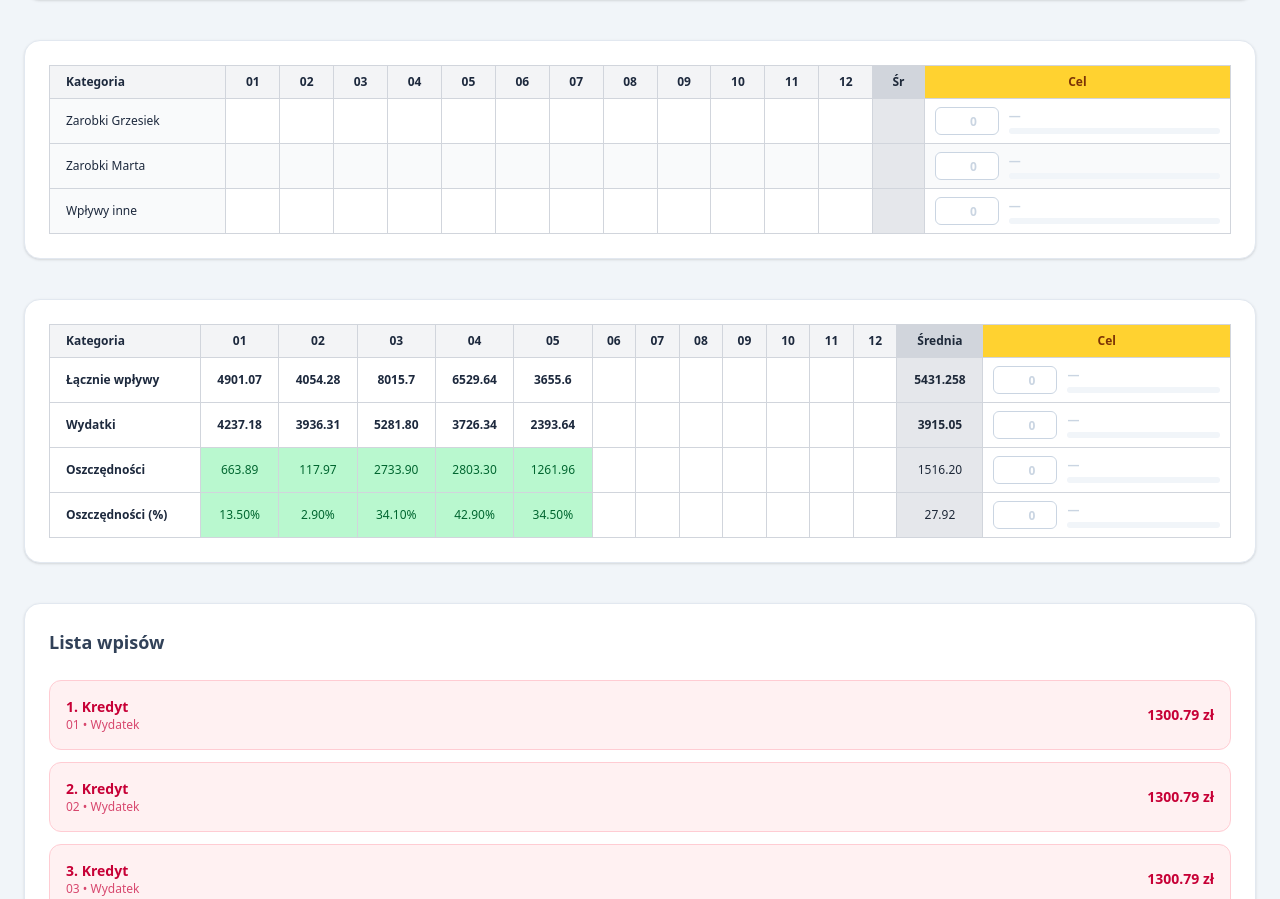
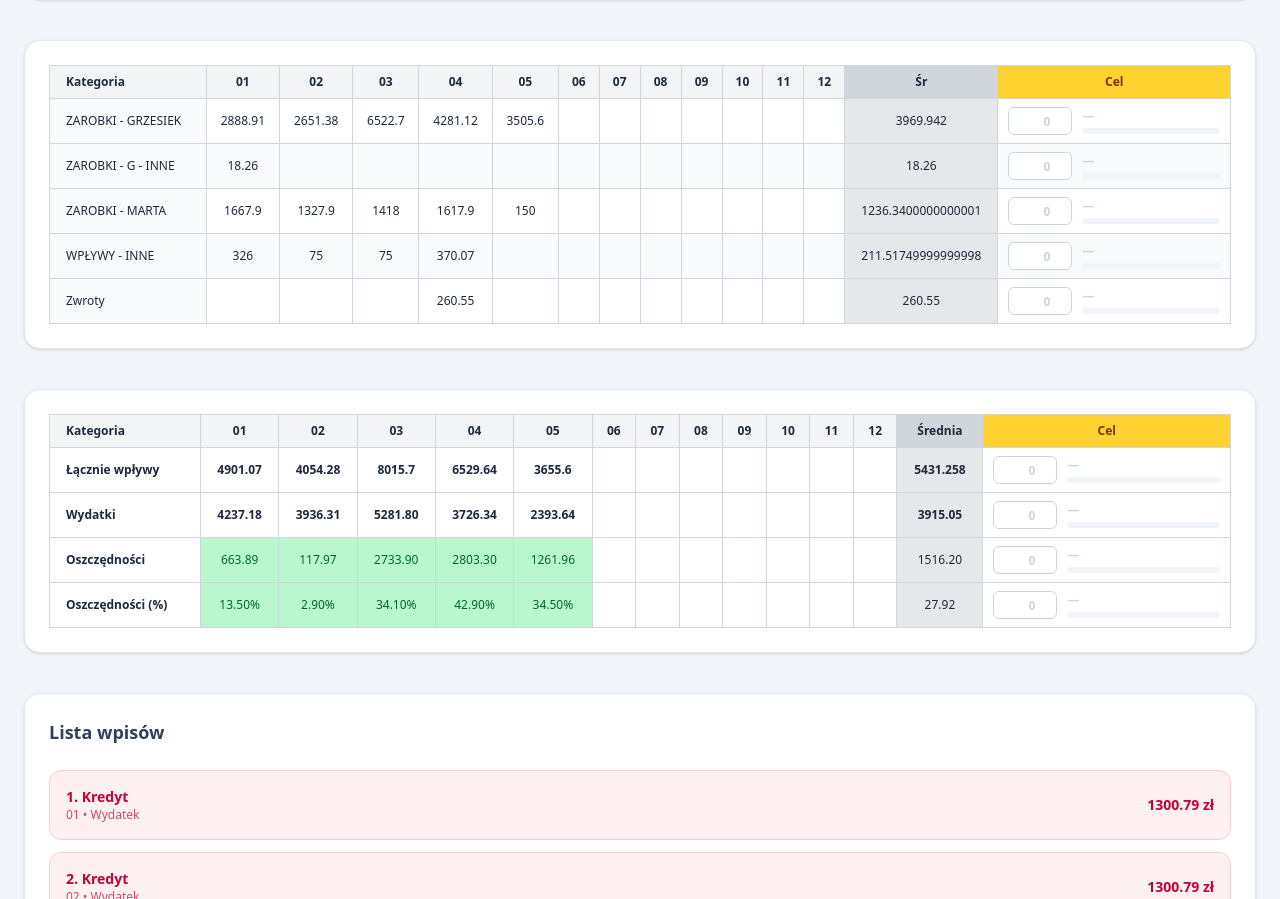
Before and after one commit to oleksaGrzegorz/budget-app, a React (Vite) app: page / in a window 1280 px wide. Shown: the part 2014-2913 px from the top of the page. Built offline with nearby package versions, Linux system fonts and the light colour scheme.

Commit message:
feat: update budget summary labels for consistency and clarity

```diff
--- a/src/data/budgetSummaryLabels.ts
+++ b/src/data/budgetSummaryLabels.ts
@@ -1,5 +1,7 @@
 export const budgetSummaryLabels = [
-  "Zarobki Grzesiek",
-  "Zarobki Marta",
-  "Wpływy inne",
+  "ZAROBKI - GRZESIEK",
+  "ZAROBKI - G - INNE",
+  "ZAROBKI - MARTA",
+  "WPŁYWY - INNE",
+  "Zwroty",
 ];
```
